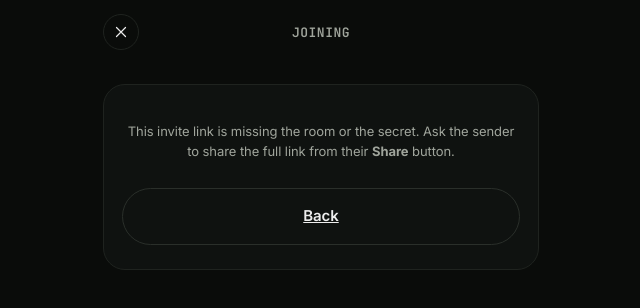
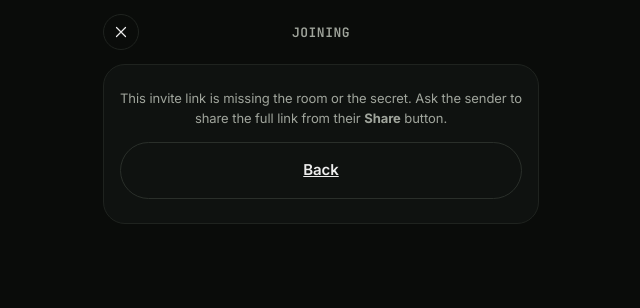
Before and after one commit to meia24/kostos, a SvelteKit app: page /join in a window 1280 px wide. Shown: the top 308 px of the page, without its empty margins (319-959 px from the left). Built offline with nearby package versions, Linux system fonts and the light colour scheme.

Commit message:
refactor(ui): extract EmptyCard component

```diff
--- /dev/null
+++ b/src/lib/components/EmptyCard.svelte
@@ -0,0 +1,33 @@
+<script lang="ts">
+	import type { Snippet } from 'svelte';
+
+	type Props = {
+		children: Snippet;
+	};
+
+	let { children }: Props = $props();
+</script>
+
+<div class="card empty-card">
+	{@render children()}
+</div>
+
+<style>
+	.empty-card {
+		text-align: center;
+		color: var(--ink-2);
+		font-size: 13px;
+		line-height: 1.5;
+		padding: 24px 16px;
+	}
+
+	.empty-card :global(p) {
+		margin: 0;
+	}
+
+	.empty-card :global(p + p),
+	.empty-card :global(p + a),
+	.empty-card :global(p + button) {
+		margin-top: 14px;
+	}
+</style>
--- a/src/routes/join/+page.svelte
+++ b/src/routes/join/+page.svelte
@@ -2,6 +2,7 @@
 	import { goto } from '$app/navigation';
 	import { page } from '$app/state';
 	import { PROJECT_COLOR_VALUES, tileBackground } from '$lib/colors';
+	import EmptyCard from '$lib/components/EmptyCard.svelte';
 	import {
 		setCurrentMember,
 		setCurrentProject
@@ -107,10 +108,10 @@
 
 	<div class="scroll">
 		{#if status === 'invalid'}
-			<div class="card empty-state">
+			<EmptyCard>
 				<p>This invite link is missing the room or the secret. Ask the sender to share the full link from their <strong>Share</strong> button.</p>
 				<a href="/" class="btn btn-block back-btn">Back</a>
-			</div>
+			</EmptyCard>
 		{:else if status === 'parsing' || status === 'syncing'}
 			<div class="loading-block">
 				<div class="loading-pulse" aria-hidden="true"></div>
@@ -120,7 +121,7 @@
 				</p>
 			</div>
 		{:else if status === 'empty'}
-			<div class="card empty-state">
+			<EmptyCard>
 				<p>
 					No project state arrived for <strong>{roomId}</strong>. The creator might be offline, or the
 					token might be wrong.
@@ -129,7 +130,7 @@
 					<a href="/" class="btn">Cancel</a>
 					<button type="button" class="btn btn-primary" onclick={retry}>Try again</button>
 				</div>
-			</div>
+			</EmptyCard>
 		{:else if project}
 			<section class="hero">
 				<div class="row gap-10 hero-row">
@@ -211,15 +212,6 @@
 </div>
 
 <style>
-	.empty-state {
-		text-align: center;
-		padding: 24px 18px;
-		margin-top: 20px;
-		color: var(--ink-2);
-		font-size: 13px;
-		line-height: 1.5;
-	}
-
 	.back-btn {
 		margin-top: 14px;
 	}
--- a/src/routes/p/[roomId]/+page.svelte
+++ b/src/routes/p/[roomId]/+page.svelte
@@ -2,6 +2,7 @@
 	import { page } from '$app/state';
 	import { computeBalances, planSettlements } from '$lib/balance';
 	import { PROJECT_COLOR_VALUES, tileBackground } from '$lib/colors';
+	import EmptyCard from '$lib/components/EmptyCard.svelte';
 	import ExpenseRow from '$lib/components/ExpenseRow.svelte';
 	import TabBar from '$lib/components/TabBar.svelte';
 	import { formatAmount } from '$lib/money';
@@ -221,9 +222,9 @@
 				<a href="/p/{roomId}/expenses" class="dim mono recent-all">VIEW ALL</a>
 			</div>
 			{#if recentExpenses.length === 0}
-				<div class="card empty-state">
+				<EmptyCard>
 					<p>No expenses yet. Tap the green button to add the first one.</p>
-				</div>
+				</EmptyCard>
 			{:else}
 				<div class="card recent-list">
 					{#each recentExpenses as e, i (e.id)}
@@ -483,14 +484,6 @@
 		color: var(--ink-3);
 	}
 
-	.empty-state {
-		text-align: center;
-		color: var(--ink-2);
-		font-size: 13px;
-		line-height: 1.5;
-		padding: 24px 16px;
-	}
-
 	.recent-list {
 		padding: 4px;
 	}
--- a/src/routes/p/[roomId]/expenses/+page.svelte
+++ b/src/routes/p/[roomId]/expenses/+page.svelte
@@ -1,5 +1,6 @@
 <script lang="ts">
 	import { page } from '$app/state';
+	import EmptyCard from '$lib/components/EmptyCard.svelte';
 	import ExpenseRow from '$lib/components/ExpenseRow.svelte';
 	import ScreenAppBar from '$lib/components/ScreenAppBar.svelte';
 	import TabBar from '$lib/components/TabBar.svelte';
@@ -162,13 +163,13 @@
 		</section>
 
 		{#if expenses.length === 0}
-			<div class="card empty-state">
+			<EmptyCard>
 				<p>No expenses yet. Tap the + button to add the first one.</p>
-			</div>
+			</EmptyCard>
 		{:else if filtered.length === 0}
-			<div class="card empty-state">
+			<EmptyCard>
 				<p>No expenses match <strong>“{query.trim()}”</strong>.</p>
-			</div>
+			</EmptyCard>
 		{:else}
 			{#each groups as g (g.key)}
 				<div class="section-head day-head">
@@ -226,15 +227,6 @@
 	.summary-count {
 		font-size: 10px;
 		letter-spacing: 0.06em;
-	}
-
-	.empty-state {
-		text-align: center;
-		color: var(--ink-2);
-		font-size: 13px;
-		line-height: 1.5;
-		padding: 24px 16px;
-		margin-top: 16px;
 	}
 
 	.day-head {
--- a/src/routes/p/[roomId]/stats/+page.svelte
+++ b/src/routes/p/[roomId]/stats/+page.svelte
@@ -4,6 +4,7 @@
 	import ScreenAppBar from '$lib/components/ScreenAppBar.svelte';
 	import type { CategoryRollup } from '$lib/components/CategoryBreakdown.svelte';
 	import DailyBars from '$lib/components/DailyBars.svelte';
+	import EmptyCard from '$lib/components/EmptyCard.svelte';
 	import TabBar from '$lib/components/TabBar.svelte';
 	import MemberBars from '$lib/components/MemberBars.svelte';
 	import type { MemberContribution } from '$lib/components/MemberBars.svelte';
@@ -178,9 +179,9 @@
 		</div>
 
 		{#if expenseCount === 0}
-			<div class="card empty-state">
+			<EmptyCard>
 				<p>No spending in {periodLabel(period).toLowerCase()} yet. Add an expense or widen the period.</p>
-			</div>
+			</EmptyCard>
 		{:else}
 			<div class="row gap-8 hero-row">
 				<div class="stat hero-tile">
@@ -295,14 +296,6 @@
 		flex: 1;
 	}
 
-	.empty-state {
-		text-align: center;
-		padding: 24px 16px;
-		color: var(--ink-2);
-		font-size: 13px;
-		line-height: 1.5;
-	}
-
 	.hero-row {
 		align-items: stretch;
 	}
```
